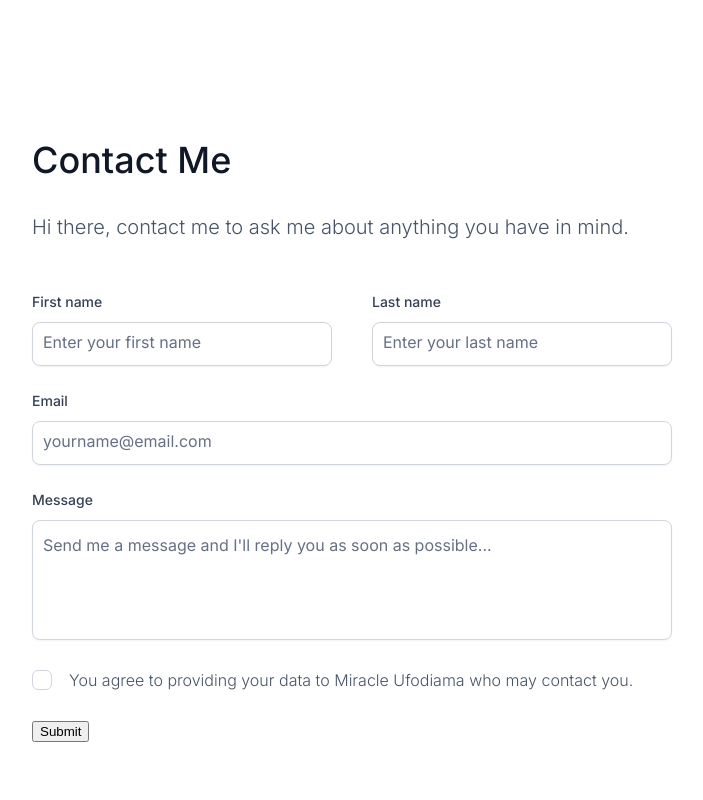
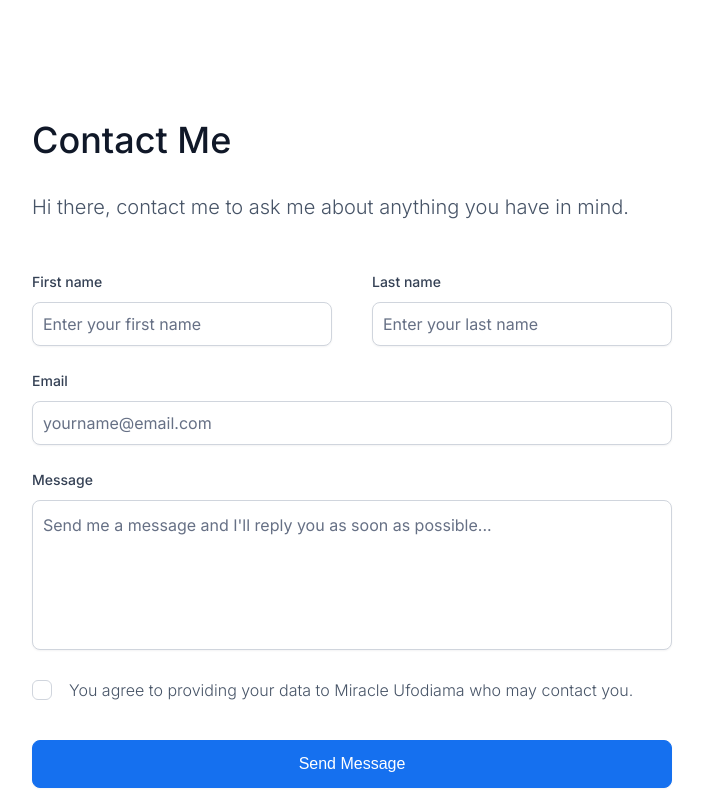
Before and after one commit to MiracleUFO/zuri-task1, a React (Create React App) app: page /contact in a window 1280 px wide. Shown: the top 800 px of the page, without its empty margins (288-991 px from the left). Built offline with nearby package versions, Linux system fonts and the light colour scheme.

Commit message:
feat: extra feature loader when form submits

```diff
--- /dev/null
+++ b/src/components/Loader/index.js
@@ -0,0 +1,28 @@
+import { useState } from 'react';
+import loaderIcon from '../../assets/loader-icon.gif';
+import tickIcon from '../../assets/blue-tick.png';
+import styles from './styles.module.css';
+import { useEffect } from 'react';
+
+const Loader = () => {
+  const [loading, setLoading] = useState(true);
+
+  useEffect(() => {
+    setTimeout(() => setLoading(false), 2500)
+  }, []);
+
+  return (
+    <div className={styles.container}>
+      {loading ?
+        <img src={loaderIcon} alt="Blue circular Loader" className={styles.loader_icon} />
+      :
+        <>
+          <img src={tickIcon} alt="Blue tick icon" className={styles.tick} />
+          <p>Sent</p>
+        </>
+      }
+    </div>
+  )
+};
+
+export default Loader;
--- /dev/null
+++ b/src/components/Loader/styles.module.css
@@ -0,0 +1,23 @@
+.container {
+  width: 100%;
+  height: 35vw;
+  display: flex;
+  flex-direction: column;
+  align-items: center;
+  justify-content: center;
+}
+
+.loader_icon {
+  width: 50%;
+}
+
+.tick {
+  width: 20%;
+}
+
+.container p {
+  font-weight: 400;
+  font-size: 1.2em;;
+  color: #1570EF;
+  margin: 0 auto;
+}
--- a/src/components/TextField/styles.module.css
+++ b/src/components/TextField/styles.module.css
@@ -37,6 +37,13 @@
   box-shadow: 0px 1px 2px rgba(16, 24, 40, 0.05);
   border-radius: 8px;
   resize: none;
+  font-size: 16px;
+  font-family: 'Inter';
+}
+
+.input:focus, .textArea:focus {
+  outline: none;
+  border: 1px solid #a6c7f7;
 }
 
 .termsBox .input {
@@ -51,8 +58,10 @@
 
 .input::placeholder, .textArea::placeholder {
   color: #667085;
-  font-size: 16px;
-  font-family: 'Inter';
+}
+
+.input:focus::placeholder, .textArea:focus::placeholder {
+  color: #475467;
 }
 
 @media (min-width: 750px) {
--- a/src/pages/Contact/index.js
+++ b/src/pages/Contact/index.js
@@ -1,4 +1,5 @@
-import { useEffect, useState } from 'react';
+import { useState } from 'react';
+import Loader from '../../components/Loader';
 import TextField from '../../components/TextField';
 import styles from './styles.module.css';
 
@@ -12,9 +13,23 @@ const Contact = () => {
   };
 
   const [fields, setFields] = useState(initialFieldValues);
+  const [showLoader, setShowLoader] = useState(false);
 
   const handleSubmit = (e) => {
     e.preventDefault();
+    const {firstName, lastName, email, message, terms} = fields;
+    console.log(firstName, lastName, email, message, terms);
+    if (
+      firstName &&
+      lastName &&
+      email &&
+      message &&
+      terms
+    ) {
+      setShowLoader(true);
+      setTimeout(() => setShowLoader(false), 3000);
+
+    }
   };
 
   const handleChange = (e) => {
@@ -30,6 +45,10 @@ const Contact = () => {
 
   return (
     <main className={styles.main}>
+      {showLoader ?
+        <Loader />
+      :
+      <>
         <section className={styles.header}>
           <h1>Contact Me</h1>
           <p>Hi there, contact me to ask me about anything you have in mind.</p>
@@ -88,8 +107,9 @@ const Contact = () => {
             onChange={handleChange}
             required
           />
-        <button type="submit">Submit</button>
+          <button id='btn__submit' type="submit" className={styles.submit_btn}>Send Message</button>
         </form>
+      </>}
     </main>
   )
 };
--- a/src/pages/Contact/styles.module.css
+++ b/src/pages/Contact/styles.module.css
@@ -1,6 +1,6 @@
 .main {
   grid-area: main;
-  margin: 100px auto;
+  margin: 10px auto;
   text-align: start;
 }
 
@@ -31,9 +31,23 @@
 @media (min-width: 750px) {
   .main {
     width: 50vw;
+    margin: 80px auto;
   }
 
   .flex_container {
     flex-direction: row;
   }
 }
+
+.submit_btn {
+  width: 100%;
+  height: 48px;
+  border: 1px solid #1570EF;
+  box-shadow: 0px 1px 2px rgba(16, 24, 40, 0.05);
+  background-color: #1570EF;
+  color: white;
+  padding: 12px 20px;
+  margin-top: 10px;
+  font-size: 1em;
+  border-radius: 8px;
+}
```
Also changed, not shown: src/assets/blue-tick.png (added), src/assets/loader-icon.gif (added). Lines whose indentation alone changed are shown as unchanged.
